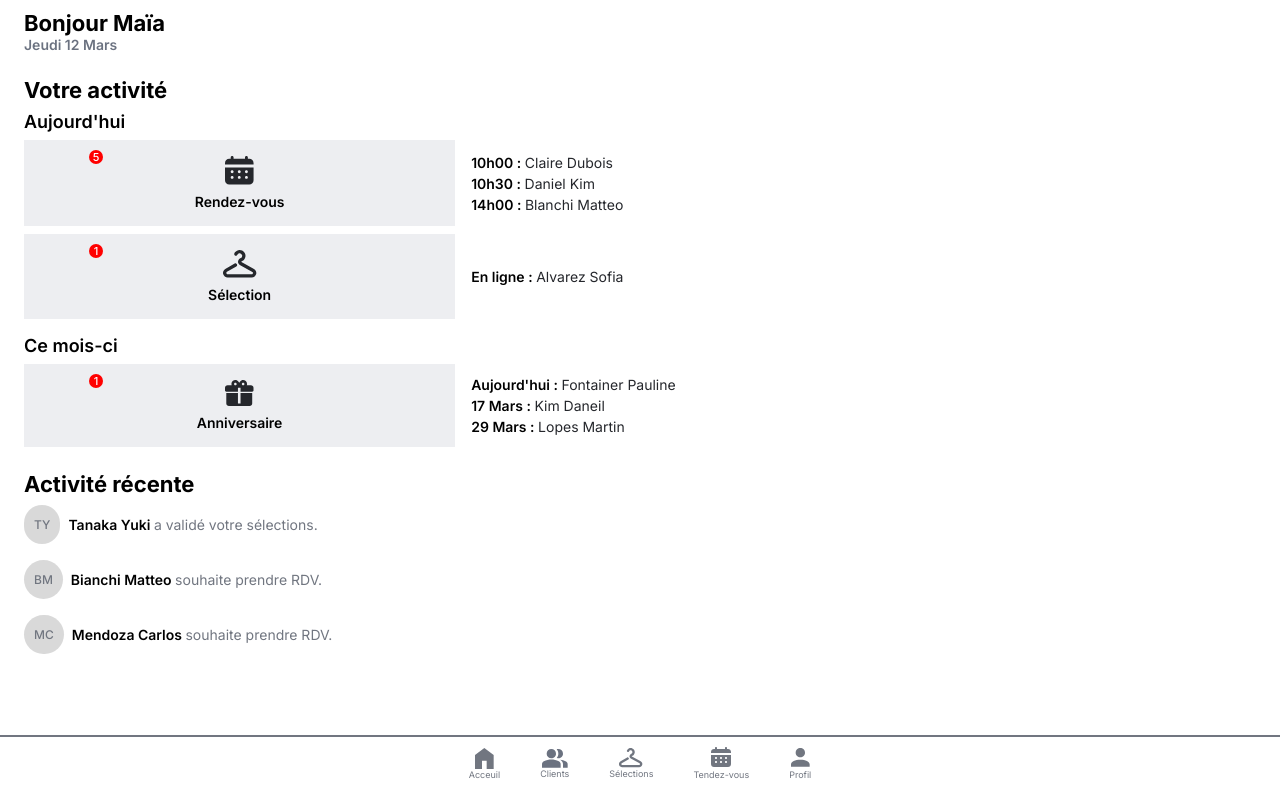
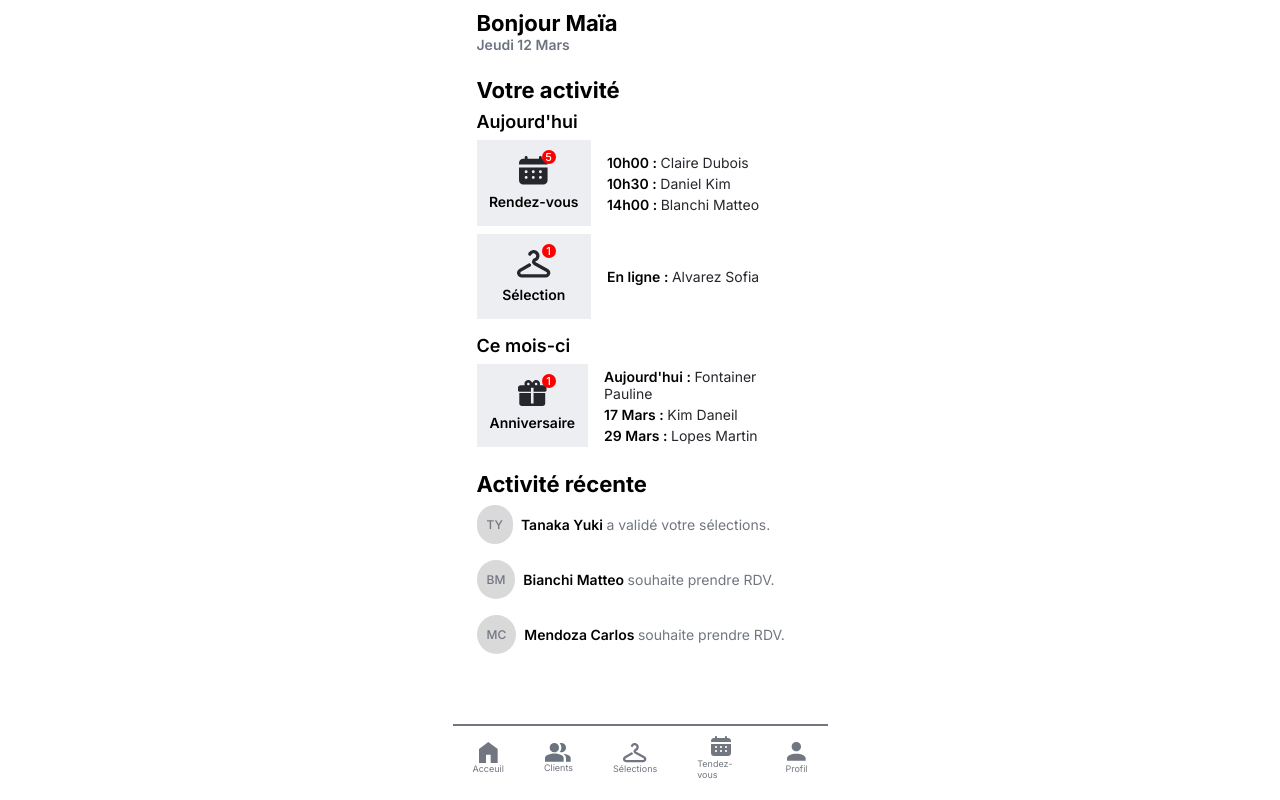
Before and after one commit to Djocod/CRM-Autumn, a React (Create React App) app in the folder client/: page / in a window 1280 px wide. Built offline with nearby package versions, Linux system fonts and the light colour scheme.

Commit message:
Feat : Versionning fr deployement

```diff
--- a/client/src/style/_settings.scss
+++ b/client/src/style/_settings.scss
@@ -14,7 +14,7 @@
   transition: all 0.4s ease-in-out;
 }
 body {
-  max-width: 1300px;
+  max-width: 375px;
   margin: 0 auto;
 }
 h1 {
--- a/client/src/style/components/_navigation.scss
+++ b/client/src/style/components/_navigation.scss
@@ -6,6 +6,7 @@
   justify-content: center;
   align-items: center;
   list-style: none;
+  max-width: 375px;
   width: 100%;
   text-decoration: none;
   background: #ffffff;
--- a/client/src/style/index.css
+++ b/client/src/style/index.css
@@ -11,7 +11,7 @@
 }
 
 body {
-  max-width: 1300px;
+  max-width: 375px;
   margin: 0 auto;
 }
 
@@ -381,6 +381,7 @@ span {
       -ms-flex-align: center;
           align-items: center;
   list-style: none;
+  max-width: 375px;
   width: 100%;
   text-decoration: none;
   background: #ffffff;
```
Also changed, not shown: 2 other files (tests, documents, lock files or other folders).
